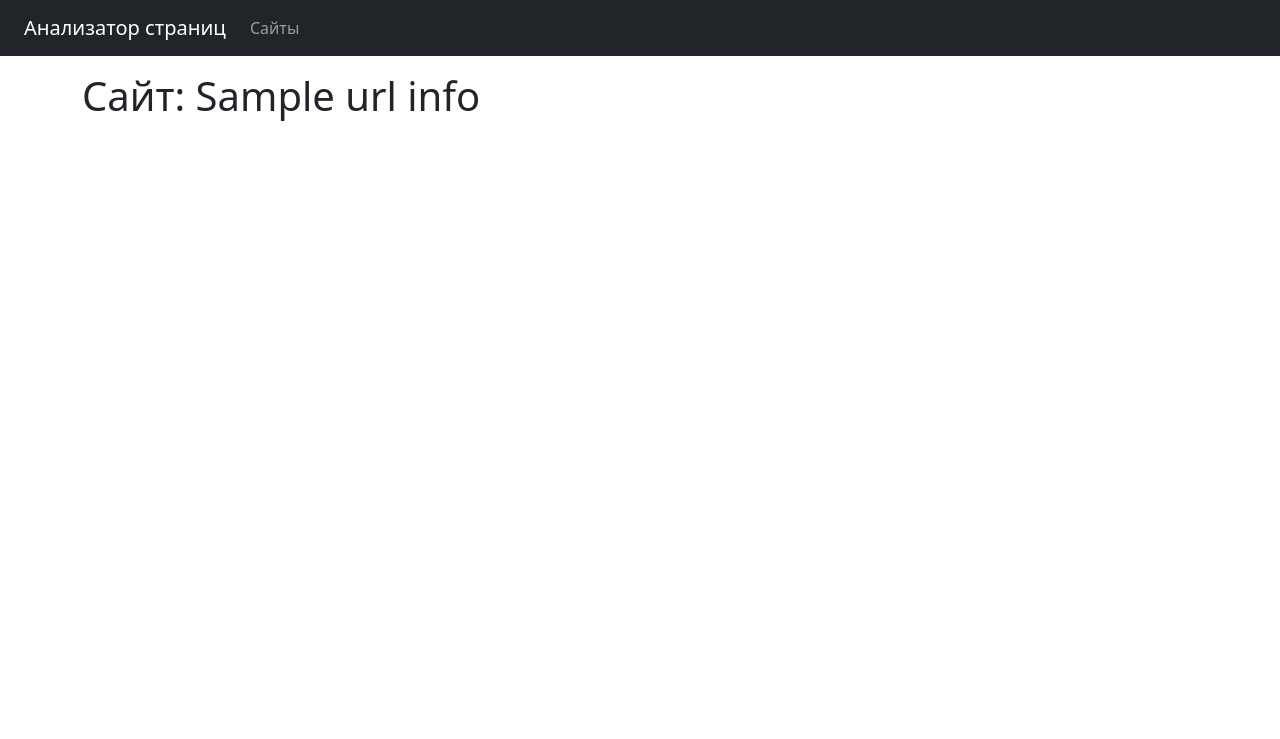
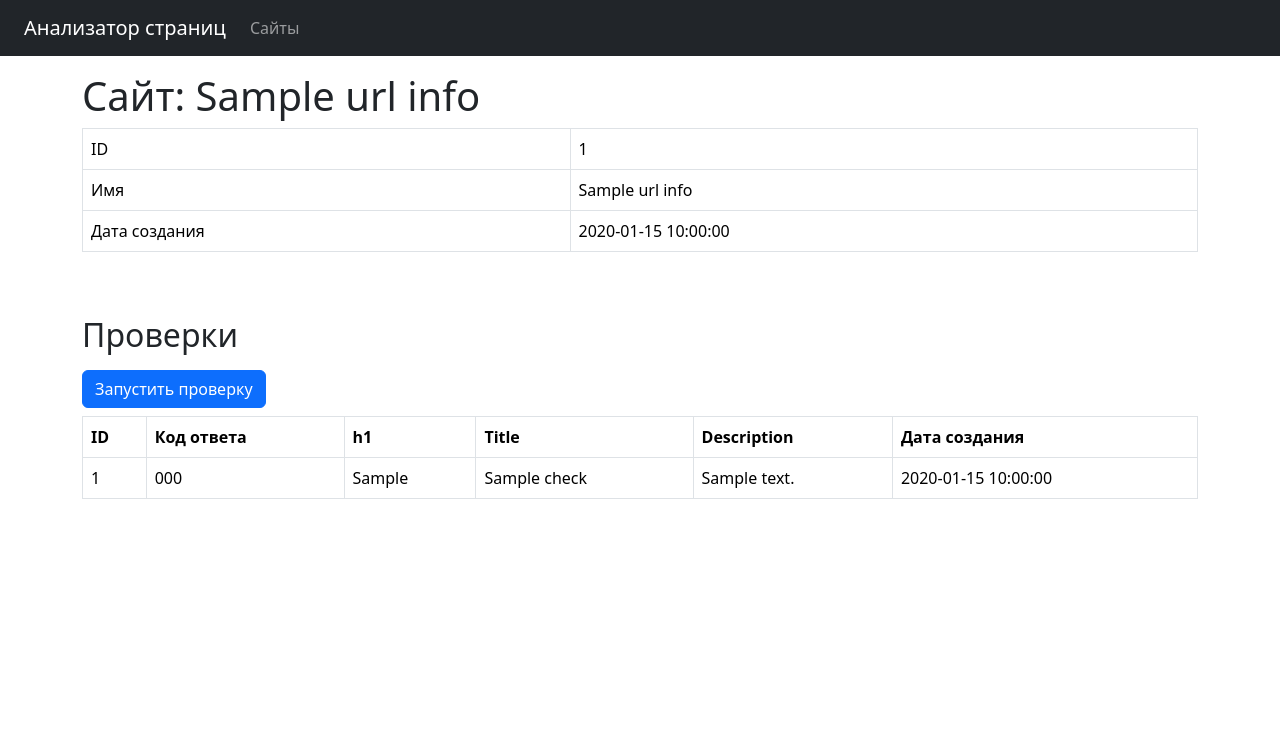
Before and after one commit to AssemblerBossss/project-83, a Flask app: template page_analyzer/templates/url.html in a window 1280 px wide. Shown: the top 739 px of the page. Run offline with Flask 3, Linux system fonts and the light colour scheme; the template is opened without the code that fills it: most values are stand-ins (such as "Sample title", 1, 10 or a date in 2020); some libraries are stand-ins or nearby versions.

Commit message:
Готов вывод urls/<id>

```diff
--- a/page_analyzer/app.py
+++ b/page_analyzer/app.py
@@ -10,6 +10,7 @@ from .url_repo import (
     get_url_checks_by_id,
     get_url_name_by_id,
     get_url_id_if_exists,
+    get_url_info_by_id
 )
 
 from flask import (
@@ -61,4 +62,6 @@ def add_url():
 
 @app.get('/urls/<id>')
 def show_url_info(id):
-    url_info = g
+    url_info = get_url_info_by_id(id)
+    url_check = get_url_checks_by_id(id)
+    return render_template('url.html', url_info=url_info)
--- a/page_analyzer/templates/url.html
+++ b/page_analyzer/templates/url.html
@@ -4,9 +4,55 @@
 <main class="flex-grow-1">
   <div class="container-lg mt-3">
     <h1>Сайт: {{url_info.name}}</h1>
+    <div class="table-responsive">
+      <table class="table table-bordered table-hover text-nowrap">
+        <tbody>
+          <tr>
+            <td>ID</td>
+            <td>{{url_info.id}}</td>
+          </tr>
+          <tr>
+            <td>Имя</td>
+            <td>{{url_info.name}}</td>
+          </tr>
+          <tr>
+            <td>Дата создания</td>
+            <td>{{url_info.created_at}}</td>
+          </tr>
+        </tbody>
+      </table>
+    </div>
+    <h2 class="mt-5 mb-3">Проверки</h2>
+      <form method="post" action="/">
+        <input type="submit" class="btn btn-primary" value="Запустить проверку">
+      </form>
+
+    <div>
+      <table class="table table-bordered table-hover mt-2">
+        <thead>
+          <th>ID</th>
+          <th>Код ответа</th>
+          <th>h1</th>
+          <th>Title</th>
+          <th>Description</th>
+          <th>Дата создания</th>
+        </thead>
+        <tbody>
+        {% if checks %}
+        {% for check in checks %}
+          <tr>
+            <td>{{check.id}}</td>
+            <td>{{check.status_code}}</td>
+            <td>{{check.h1}}</td>
+            <td>{{check.title}}</td>
+            <td>{{check.description}}</td>
+            <td>{{check.created_at}}</td>
+          </tr>
+        {% endfor %}
+        {% endif %}
+        </tbody>
+      </table>
+    </div>
   </div>
 </main>
-
-
-
 {% endblock %}
--- a/page_analyzer/templates/urls.html
+++ b/page_analyzer/templates/urls.html
@@ -19,7 +19,7 @@
                     {% for url in urls %}
                     <tr>
                         <td>{{ url.id }}</td>
-                        <td><a href="/">{{ url.name }}</a></td>
+                        <td><a href="{{ url_for('show_url_info', id=url.id)}}">{{ url.name }}</a></td>
                         <td>{{ url.id }}</td>
                         <td>NOTHING</td>
                     </tr>
--- a/page_analyzer/url_repo.py
+++ b/page_analyzer/url_repo.py
@@ -79,11 +79,12 @@ def add_new_url_to_db(url) -> int:
             connection.commit()
             return new_id
 
+
 def get_url_info_by_id(id):
     with get_db_connection() as connection:
         with connection.cursor(cursor_factory=NamedTupleCursor) as cursor:
             cursor.execute('''SELECT * FROM urls WHERE id = %s;''', (id,))
-            cursor.fetchone()
+            return cursor.fetchone()
 
 
 def get_url_checks_by_id(url_id: int) -> list[NamedTuple]:
```
